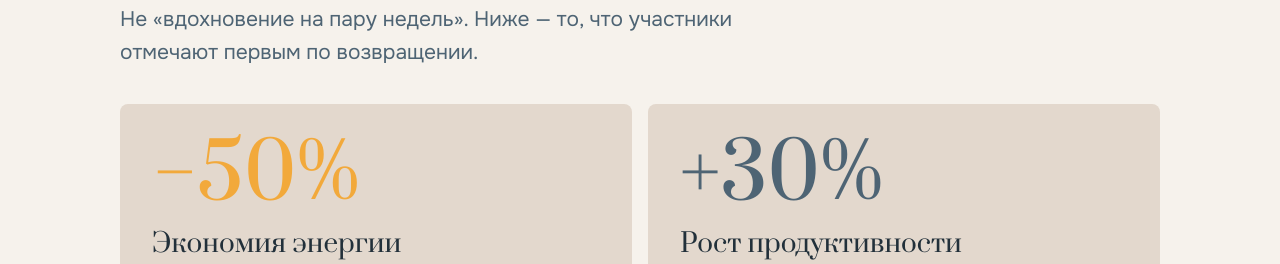
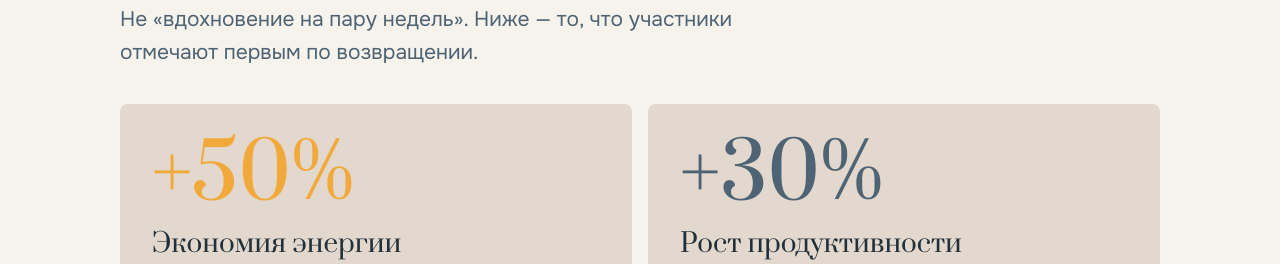
Before and after one commit to Xenaja/sochi-retreat, a plain HTML site: page index.html in a window 1280 px wide. Shown: the part 7226-7490 px from the top of the page. Drawn offline with Linux system fonts and the light colour scheme.

Commit message:
Экономия энергии: знак сменён с −50% на +50%
Co-Authored-By: Claude Opus 5 (1M context) <noreply@anthropic.com>

```diff
--- a/index.html
+++ b/index.html
@@ -820,7 +820,7 @@ a.sr-only:focus { left:0; top:0; width:auto; height:auto; z-index:60;
 
       <div class="grid g2 stg" style="margin-bottom:28px;">
         <div class="card">
-          <div class="num num--gold" style="margin-bottom:14px;">−50%</div>
+          <div class="num num--gold" style="margin-bottom:14px;">+50%</div>
           <h3>Экономия энергии</h3>
           <p>Научитесь избегать истощения и сохранять силы даже после сложных переговоров и длинного рабочего дня.</p>
         </div>
```
